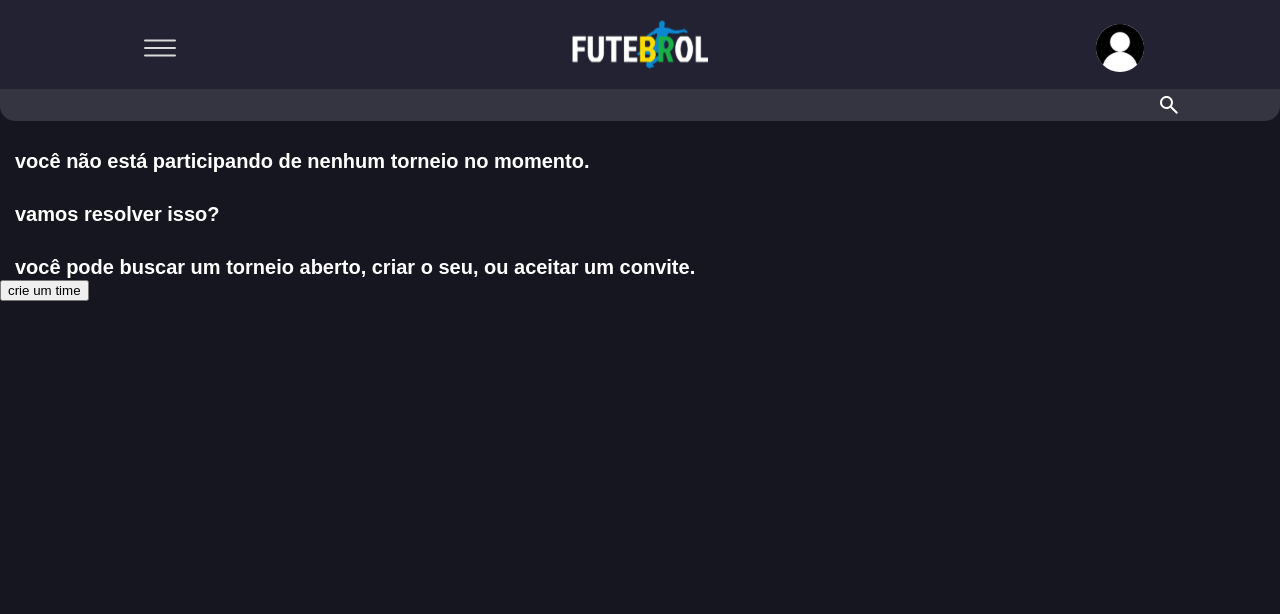
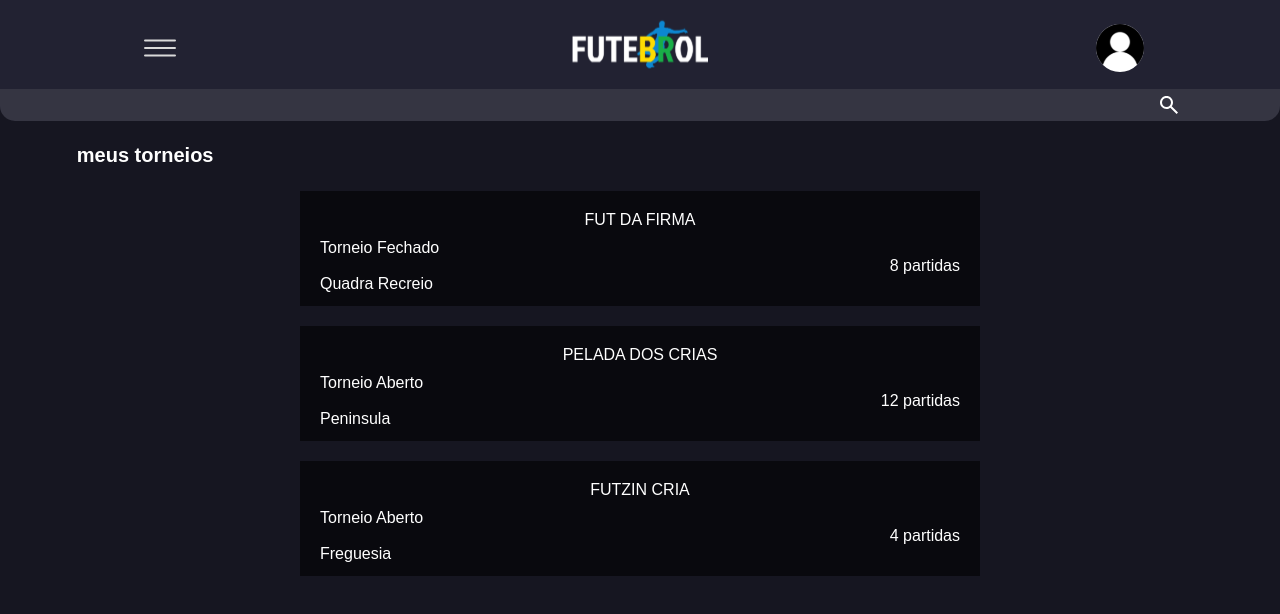
Before and after one commit to dsm-cefet-rj/ti-2024-1-grupo-three, a React (Vite) app in the folder frontend/: page / in a window 1280 px wide. Shown: the top 614 px of the page. Built offline with nearby package versions, Linux system fonts and the light colour scheme.

Commit message:
meustorneios

```diff
--- a/frontend/src/pages/TorneioCriado/torneiocriado.css
+++ b/frontend/src/pages/TorneioCriado/torneiocriado.css
@@ -46,6 +46,4 @@ body {
     padding: 10px;
     background-color:  #09090E;
     border: none;
-
-
 }
--- a/frontend/src/pages/TorneioCriado/torneiocriado.jsx
+++ b/frontend/src/pages/TorneioCriado/torneiocriado.jsx
@@ -18,9 +18,9 @@ const TorneioCriado = () => {
                 <div className="pesquisa">
                     <input type="text" id="nomeTime" placeholder="Pesquisar time" />
                 </div>
-                <buttonEnviar className="botaoEnviar" onClick={handleInviteClick}>
+                <button className="botaoEnviar" onClick={handleInviteClick}>
                     Convidar para Torneio
-                </buttonEnviar>
+                </button>
             </div></>
     );
 };
--- a/frontend/src/pages/meusTorneios/meusTorneios.css
+++ b/frontend/src/pages/meusTorneios/meusTorneios.css
@@ -0,0 +1,61 @@
+.textocontent{
+    display: flex;
+    justify-content: center;
+    flex-direction: column;
+    align-items: center;
+  }
+  .Mensagens{
+    padding: 0.375rem 1.25rem;
+    height: 5rem;
+    margin-top: 0.4rem;
+    border-radius: 5px;
+    align-items: flex-start;
+    width: 80vw;
+    background-color: #09090e;
+    display: flex;
+    flex-direction: column;
+    justify-content: center;
+    margin-top: 4vh;
+
+  }
+  .espaço2{
+    margin-top: 2vh !important;
+  }
+  .botaoCrieCampeonato{
+    position: absolute !important;
+    bottom: 5rem;
+    font-size: 1.25rem;
+    font-family: Jockey One;
+    width: 18.75rem;
+    height: 3rem;
+    border-radius: 0.313rem;
+    color: white;
+    background-color: #19ae47;
+    border: none;
+    align-items: center !important;
+  }
+  .MeusTorneios {
+   font-family:"Roboto Flex", sans-serif;
+   display: flex;
+   flex-direction: column;
+   align-items: centerc;
+  }
+ .caixaTorneios{
+  width: 50vw;
+    height: 75px;
+    border: none;
+    padding: 20px;
+    margin-bottom: 20px;
+    background: #09090E;
+    margin-left: auto;
+    margin-right: auto;
+ }
+ .NomedoCamp{
+  text-align: center !important;
+  text-transform: uppercase;
+  margin-bottom: 10px;
+ }
+.parte3{
+  text-align: right;
+
+}
--- a/frontend/src/pages/meusTorneios/meusTorneios.jsx
+++ b/frontend/src/pages/meusTorneios/meusTorneios.jsx
@@ -1,63 +1,71 @@
 import { React, useState } from "react";
-import Button from "../../components/button/button";
 import NavBar from "../../components/navBar/navBar";
-import JogadorN from "../../components/jogadorN/jogadorN";
-import PartidaComponente from "../../components/partidaComponent/partidaComponente";
 import "./meusTorneios.css";
 
 const MeusTorneios = ({ id }) => {
 
 
   const partidaDados = [
-    { id: "1", nome: "Fut da Firma", tipoTorneio: "Fechado", qtdPartidas: "8 partidas", local:"Quadra Recreio" },
-    { id: "2", nome: "Pelada dos Crias", tipoTorneio: "Aberto", qtdPartidas: "12 partidas", local: "Peninsula" },
-    { id: "3", nome: "Futzin cria", tipoTorneio: "Aberto", qtdPartidas: "4 partidas", local: "Freguesia" },
+    { id: "1", nome: "Fut da Firma", tipoTorneio: "Torneio Fechado", qtdPartidas: "8 partidas", local:"Quadra Recreio" },
+    { id: "2", nome: "Pelada dos Crias", tipoTorneio: "Torneio Aberto", qtdPartidas: "12 partidas", local: "Peninsula" },
+    { id: "3", nome: "Futzin cria", tipoTorneio: "Torneio Aberto", qtdPartidas: "4 partidas", local: "Freguesia" },
 
   ];
 
-  const time = "VASCO";
+  const campeonato = "VASCO";
   const [show, setShow] = useState(false);
 
   return (
     <div>
         <NavBar/>
-            {!time ? (
+            {campeonato? (
             <div>
-            <h1 className="nomeTime">{time}</h1>
+
             <div>
               <h1 className="tituloPag">meus torneios</h1>
               {show ? (
                 <div>
+                  <div className="caixaTorneios">
+                    {partidaDados.map((partida) => (
+                      <div className="Meustorneios" key={partida.id}>
+                        <div className="NomedoCamp">
+                            {partida.nome}
+                          </div>
+                          <div className="parte2">
+                          {partida.tipoTorneio}
+                          {partida.local}
                           <div>
-                        {jogadoresNota.map((jogadorN, i) => (
-                            <JogadorN
-                            key={jogadorN.id}
-                            nome={jogadorN.nome}
-                            id={jogadorN.id}
-                            nota={jogadorN.nota}
-                            votos={jogadorN.votos}
-                            />
+                          {partida.qtdPartidas}
+                          </div>
+
+                        </div>
+                      </div>
                     ))}
-                    </div>
-                    <div>
-                        <Button show={show} setShow={setShow} />
                   </div>
                 </div>
               ) : (
                 <div>
                   <div>
-                        {jogadoresNota.slice(0, 2).map((jogadorN, i) => (
-                            <JogadorN
-                            key={jogadorN.id}
-                            nome={jogadorN.nome}
-                            id={jogadorN.id}
-                            nota={jogadorN.nota}
-                            votos={jogadorN.votos}
-                            />
+                    {partidaDados.slice(0, 3).map((partida, i) => (
+                      <div className="caixaTorneios">
+                      <div className="MeusTorneios" key={partida.id}>
+                          <div className="NomedoCamp">
+                            {partida.nome}
+                         </div>
+                          <div className="parte2">
+                          {partida.tipoTorneio}
+                          <div className="parte3">
+                           {partida.qtdPartidas}
+                          </div>
+
+                          <div>
+                          {partida.local}
+                          </div>
+
+                        </div>
+                      </div>
+                      </div>
                     ))}
-                    </div>
-                    <div>
-                        <Button show={show} setShow={setShow} />
                   </div>
                 </div>
               )}
@@ -65,17 +73,17 @@ const MeusTorneios = ({ id }) => {
           </div>
         ) : (
           <div className="">
-                    <div className="texto-container2">
-                        <div className="messageBox2">
-                            <h1>você não está participando de nenhum torneio no momento.</h1>
-                            <h1 className="espaço2">vamos resolver isso?</h1>
+            <div className="textocontent">
+              <div className="Mensagens">
+                <h1>Você não está participando de nenhum torneio no momento.</h1>
+                <h1 className="espaço2">Vamos resolver isso?</h1>
               </div>
-                        <div className="messageBox2">
-                            <h1>você pode buscar um torneio aberto, criar o seu, ou aceitar um convite.</h1>
+              <div className="Mensagens">
+                <h1>Você pode buscar um torneio aberto, criar o seu, ou aceitar um convite.</h1>
               </div>
             </div>
-                    <div className="texto-container2">
-                        <button className="botaoCrieCampeonato">crie um time</button>
+            <div className="textocontent">
+              <button className="botaoCrieCampeonato">Crie um torneio</button>
             </div>
           </div>
         )}
--- a/frontend/src/pages/partida/partida.css
+++ b/frontend/src/pages/partida/partida.css
@@ -28,6 +28,5 @@ h1 {
   font-size: 1.25rem !important;
   color: white !important;
   font-weight: 600 !important;
-  margin-top: 1.875rem !important;
   margin-left: 0.938rem !important;
 }
--- a/frontend/src/router.jsx
+++ b/frontend/src/router.jsx
@@ -2,10 +2,10 @@ import React from "react";
 import { BrowserRouter, Route, Routes } from "react-router-dom";
 import CriarTime from "./pages/criarTime/criarTime";
 import Time from "./pages/time/time";
-import TorneioCriado from "./pages/torneioCriado/torneiocriado";
+import TorneioCriado from "./pages/TorneioCriado/torneiocriado";
 import Partida from "./pages/partida/partida";
 import MeusTorneios from "./pages/meusTorneios/meusTorneios";
-import CriarTorneio from "./pages/criarTorneio/criarTorneio"
+import CriarTorneio from "./pages/CriarTorneio/criarTorneio";
 
 const routes = [
   {
```
Lines whose indentation alone changed are shown as unchanged.
